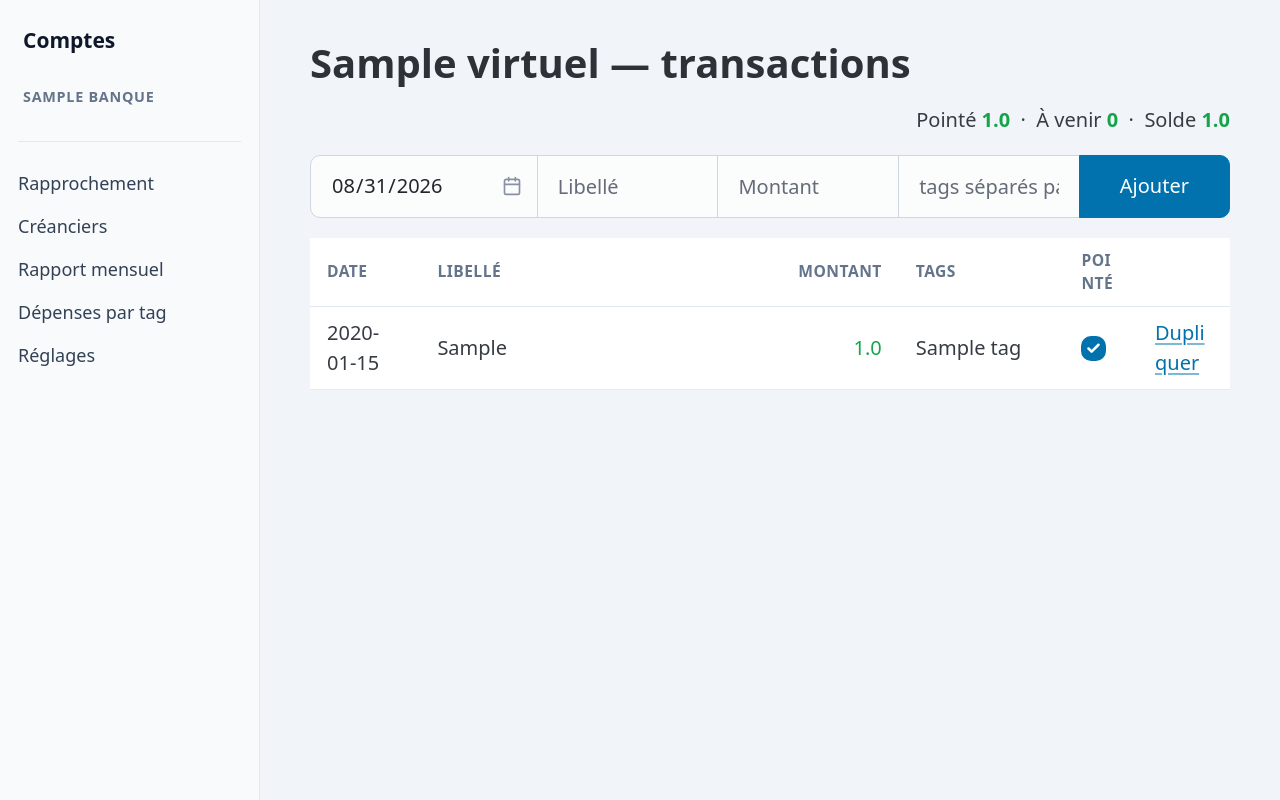
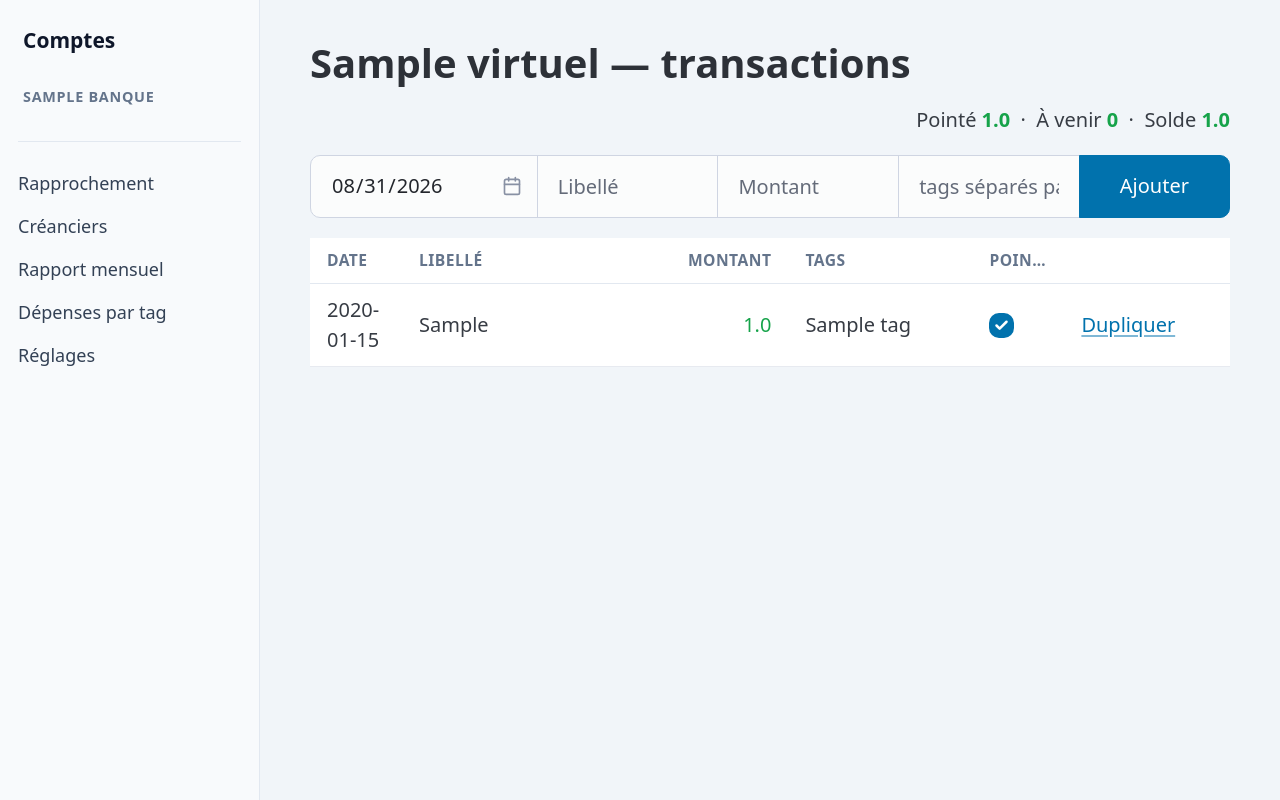
Before and after one commit to DessaiImrane/compteperso, a FastAPI app: page /comptes/1/transactions in a window 1280 px wide. Run offline with FastAPI, Linux system fonts and the light colour scheme; tables that the repository leaves empty hold one stand-in row (values such as "Sample post"); parts of the project's set-up code (start-up, migrations or seed data) failed here and were passed over; some libraries are stand-ins or nearby versions.

Commit message:
fix: table header wrapping and column widths on transactions screen

```diff
--- a/app/templates/base.html
+++ b/app/templates/base.html
@@ -66,6 +66,7 @@
       display: table; table-layout: fixed; width: 100%; white-space: normal;
     }
     table.fixed td, table.fixed th { overflow: hidden; text-overflow: ellipsis; }
+    table.fixed th { white-space: nowrap; }
     th, td { text-align: left; padding: 0.55rem 0.85rem; }
     tr.row-clickable { cursor: pointer; }
     tr.row-clickable:hover { background: var(--row-hover); }
--- a/app/templates/transactions/list.html
+++ b/app/templates/transactions/list.html
@@ -17,8 +17,8 @@
 </form>
 <table class="fixed">
   <colgroup>
-    <col style="width:12%"><col style="width:38%"><col style="width:14%">
-    <col style="width:18%"><col style="width:8%"><col style="width:10%">
+    <col style="width:10%"><col style="width:28%"><col style="width:14%">
+    <col style="width:20%"><col style="width:10%"><col style="width:18%">
   </colgroup>
   <thead>
     <tr><th>Date</th><th>Libellé</th><th class="num">Montant</th><th>Tags</th><th>Pointé</th><th></th></tr>
```
